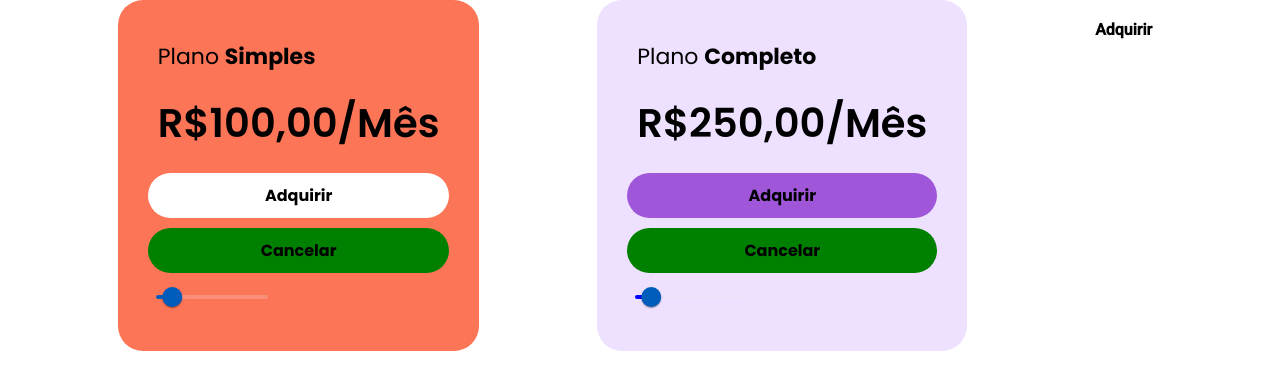
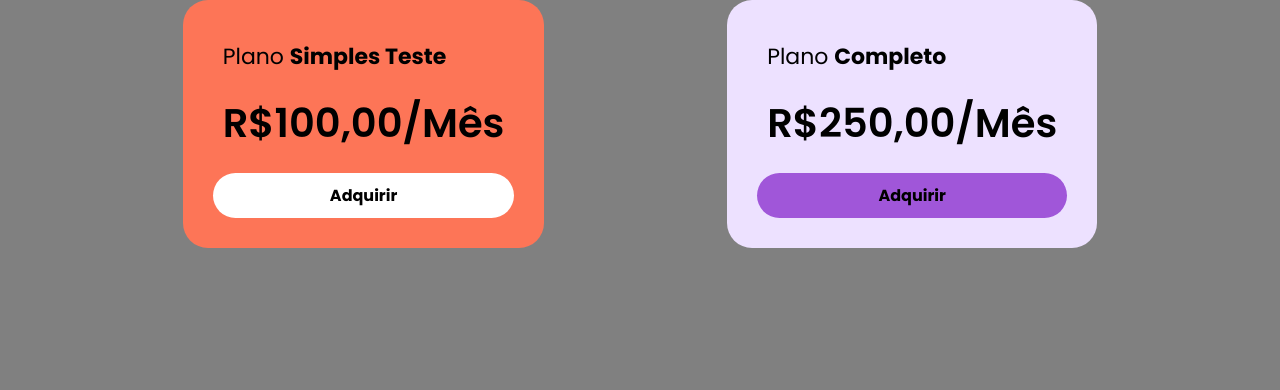
Before and after one commit to EuclydesUchoas/curso-angular, an Angular app in the folder projeto-components/: page / in a window 1280 px wide. Shown: the top 390 px of the page. Built offline with nearby package versions, Linux system fonts and the light colour scheme.

Commit message:
feat: Estudando @Input

```diff
--- a/projeto-components/src/app/app.component.html
+++ b/projeto-components/src/app/app.component.html
@@ -1,7 +1,7 @@
 <div class="cards-container">
-  <app-card></app-card>
+  <app-card planType="Simples Teste" [planPriceAlias]="100"></app-card>
+
   <app-card-roxo></app-card-roxo>
-  <app-card-button></app-card-button>
 </div>
 
 <router-outlet />
--- a/projeto-components/src/app/app.component.ts
+++ b/projeto-components/src/app/app.component.ts
@@ -7,5 +7,6 @@
   styleUrl: './app.component.scss'
 })
 export class AppComponent {
-  title = 'projeto-components';
+  cardPlanType = 'Completo';
+  cardPlanPrice = 200;
 }
--- a/projeto-components/src/app/card-roxo/card-roxo.component.html
+++ b/projeto-components/src/app/card-roxo/card-roxo.component.html
@@ -1,11 +1,5 @@
 <div class="card-roxo">
     <div class="card-roxo__plan card-roxo__item">Plano <b>Completo</b></div>
     <div class="card-roxo__price card-roxo__item">R$250,00/Mês</div>
-
     <app-card-roxo-button></app-card-roxo-button>
-    <app-card-button-cancel></app-card-button-cancel>
-
-    <mat-slider class="custom-slider" min="1" max="5" step="0.5">
-        <input matSliderThumb value="1.5">
-    </mat-slider>
 </div>
--- a/projeto-components/src/app/card/card.component.html
+++ b/projeto-components/src/app/card/card.component.html
@@ -1,11 +1,5 @@
 <div class="card">
-    <div class="card__plan card__item">Plano <b>{{ plano.infos.tipo }}</b></div>
-    <div class="card__price card__item">R${{ plano.infos.preco }},00/Mês</div>
-
+    <div class="card__plan card__item">Plano <b>{{ planType }}</b></div>
+    <div class="card__price card__item">R${{ planPrice }},00/Mês</div>
     <app-card-button></app-card-button>
-    <app-card-button-cancel></app-card-button-cancel>
-
-    <mat-slider min="1" max="5" step="0.5">
-        <input matSliderThumb value="1.5">
-    </mat-slider>
 </div>
--- a/projeto-components/src/app/card/card.component.ts
+++ b/projeto-components/src/app/card/card.component.ts
@@ -1,13 +1,4 @@
-import { Component, ViewEncapsulation } from '@angular/core';
-
-interface IPlano {
-  infos: IInfos;
-}
-
-interface IInfos {
-  tipo: string;
-  preco: number;
-}
+import { Component, Input, ViewEncapsulation } from '@angular/core';
 
 @Component({
   selector: 'app-card',
@@ -17,11 +8,6 @@
   encapsulation: ViewEncapsulation.Emulated
 })
 export class CardComponent {
-  // @ts-ignore
-  plano: IPlano = {
-    infos: {
-      tipo: 'Simples',
-      preco: 100
-    },
-  }
+  @Input('planType') planType: string = '';
+  @Input({ required: true, alias: 'planPriceAlias' }) planPrice: number = 0;
 }
--- a/projeto-components/src/styles.scss
+++ b/projeto-components/src/styles.scss
@@ -4,11 +4,11 @@
 //     color-scheme: dark;
 // }
 
+body {
+    background-color: gray;
+}
+
 // @import "./styles/global_overrides";
 
 html, body { height: 100%; }
 body { margin: 0; font-family: Roboto, "Helvetica Neue", sans-serif; }
-
-mat-slider.custom-slider .mdc-slider__track--active_fill {
-    border-color: blue !important;
-}
--- a/projeto-components/src/styles/_global_overrides.scss
+++ b/projeto-components/src/styles/_global_overrides.scss
@@ -1,6 +1,6 @@
-app-card-button-cancel .card-cancel-button {
-    background-color: yellow !important;
-}
+// app-card-button-cancel .card-cancel-button {
+//     background-color: yellow !important;
+// }
 
 // .mdc-slider__track--active_fill {
 //     border-color: yellowgreen !important;
```
